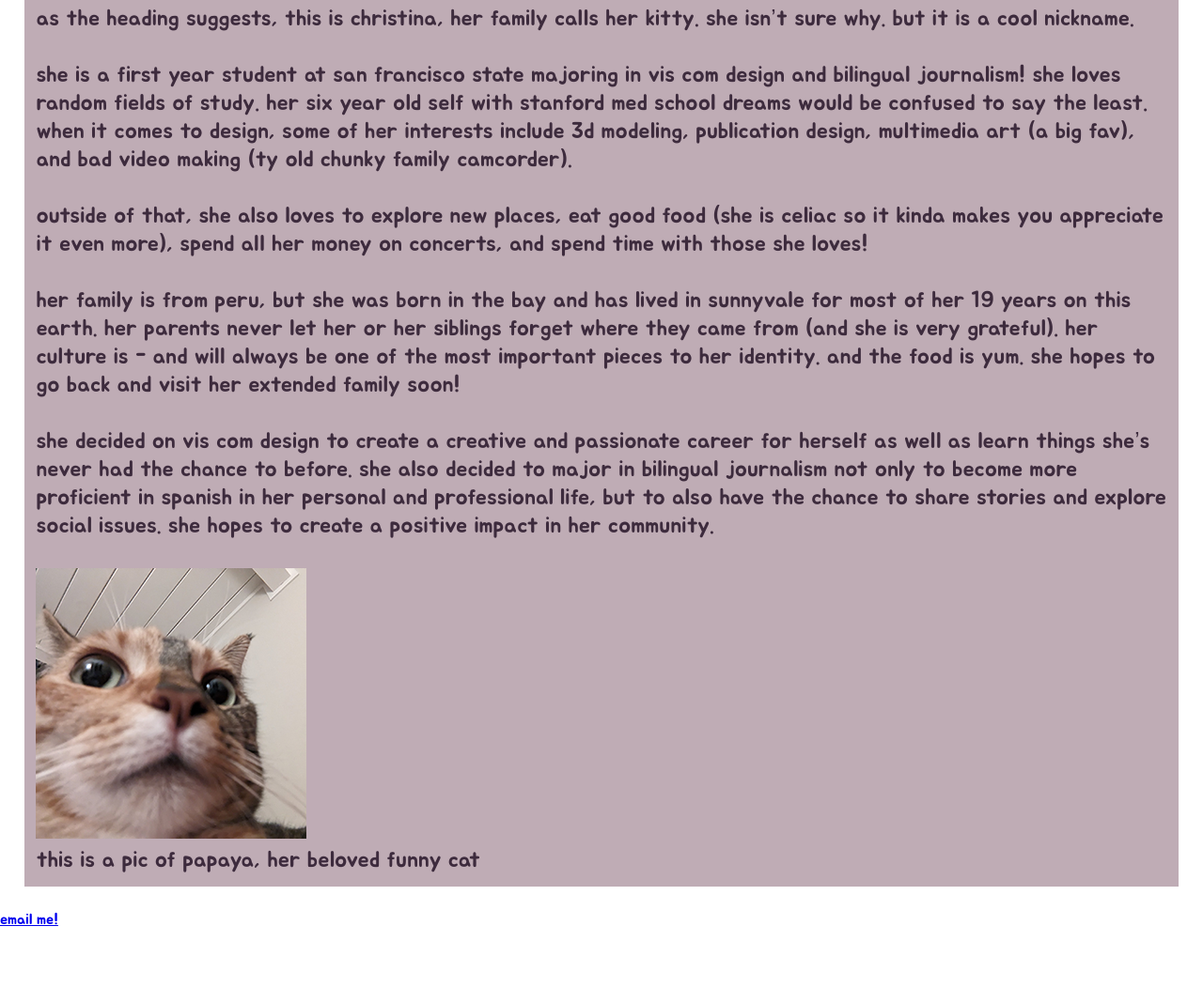
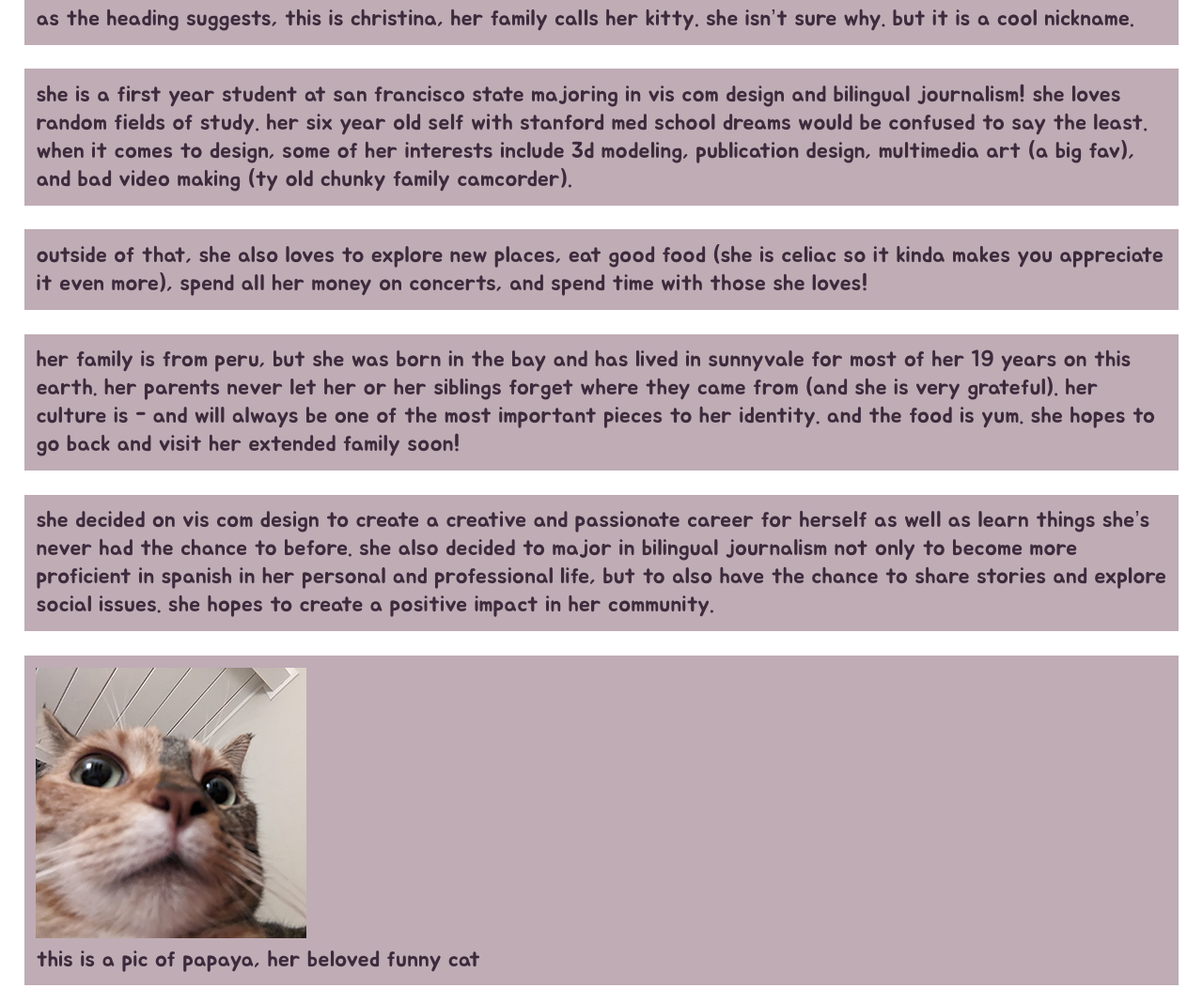
Before and after one commit to cmontenegro20/summerProject, a plain HTML site: page index.html in a window 1280 px wide. Shown: the part 496-1548 px from the top of the page at 94% size. Drawn offline with Linux system fonts and the light colour scheme.

Commit message:
css edits

```diff
--- a/css/style.css
+++ b/css/style.css
@@ -42,3 +42,7 @@ section{
     */
 
 }
+h2{
+    margin: 2%;
+    text-align: center;
+}
--- a/index.html
+++ b/index.html
@@ -24,40 +24,29 @@
 
 
         <section>
-            <article>
+            <img src="img/meinms.png" alt="a picture of me">
 
-                <img src="img/meinms.png" alt="a picture of me">
+            <p> as the heading suggests, this is christina, her family calls her kitty. she isn’t sure why. but it is a cool nickname. <p>
 
-                <p> as the heading suggests, this is christina, her family calls her kitty. she isn’t sure why. but it is a cool nickname.
-                <br>
-                <br>
-            </article>
-            <article>
-                she is a first year student at san francisco state majoring in vis com design and bilingual journalism! she loves random fields of study. her six year old self with stanford med school dreams would be confused to say the least.  when it comes to design, some of her interests include 3d modeling, publication design, multimedia art (a big fav), and bad video making (ty old chunky family camcorder).
-                <br>
-                <br>
-            </article>
-            <article>
-                outside of that, she also loves to explore new places, eat good food (she is celiac so it kinda makes you appreciate it even more), spend all her money on concerts, and spend time with those she loves!
-                <br>
-                <br>
-            </article>
-            <article>
-                her family is from peru, but she was born in the bay and has lived in sunnyvale for most of her 19 years on this earth. her parents never let her or her siblings forget where they came from (and she is very grateful). her culture is - and will always be one of the most important pieces to her identity. and the food is yum. she hopes to go back and visit her extended family soon!
-                <br>
-                <br>
-            </article>
-            <article>
-                she decided on vis com design to create a creative and passionate career for herself as well as learn things she’s never had the chance to before. she also decided to major in bilingual journalism not only to become more proficient in spanish in her personal and professional life,  but to also have the chance to share stories and explore social issues. she hopes to create a positive impact in her community.
-                <br>
-                <br>
+        </section>
 
-            <article>
+        <section>
+                <p>she is a first year student at san francisco state majoring in vis com design and bilingual journalism! she loves random fields of study. her six year old self with stanford med school dreams would be confused to say the least.  when it comes to design, some of her interests include 3d modeling, publication design, multimedia art (a big fav), and bad video making (ty old chunky family camcorder). </p>
+        </section>
+        <section>
+                <p>outside of that, she also loves to explore new places, eat good food (she is celiac so it kinda makes you appreciate it even more), spend all her money on concerts, and spend time with those she loves!</p>
+        </section>
+        <section>
+                <p>her family is from peru, but she was born in the bay and has lived in sunnyvale for most of her 19 years on this earth. her parents never let her or her siblings forget where they came from (and she is very grateful). her culture is - and will always be one of the most important pieces to her identity. and the food is yum. she hopes to go back and visit her extended family soon!
+                </p>
+        </section>
+        <section>
+                <p>she decided on vis com design to create a creative and passionate career for herself as well as learn things she’s never had the chance to before. she also decided to major in bilingual journalism not only to become more proficient in spanish in her personal and professional life,  but to also have the chance to share stories and explore social issues. she hopes to create a positive impact in her community.</p>
+        </section>
+        <section>
                 <img src="img/poopforweb.png" alt="a picture of her cat papaya">
                 <br>
-                this is a pic of papaya, her beloved funny cat
-            </article>
-
+                <p>this is a pic of papaya, her beloved funny cat </p>
         </section>
 
         <footer>
```
Also changed, not shown: montenegro_inspo/inspo.html (+3 -2 lines).
